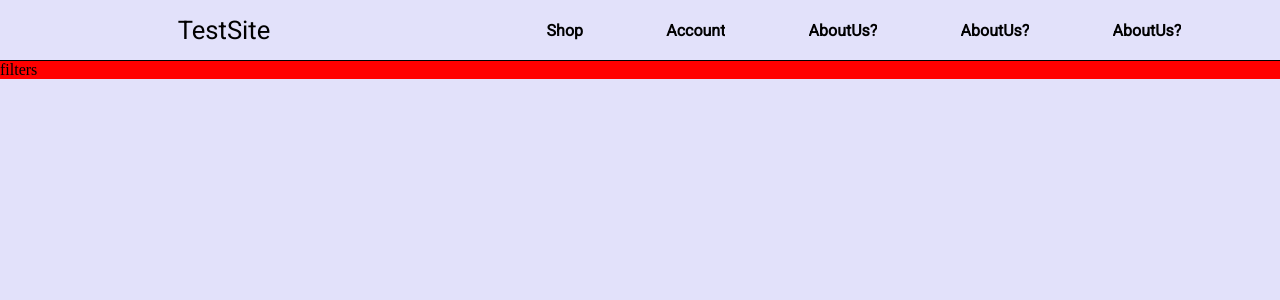
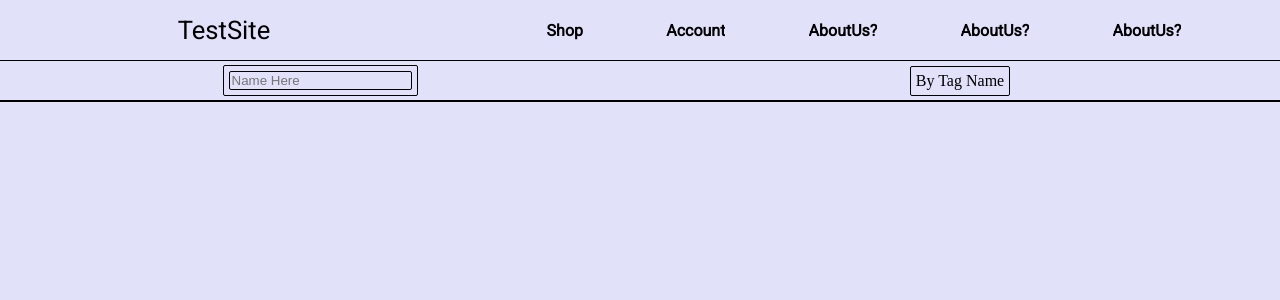
Before and after one commit to onadakoa/KrisInc, a Next.js app: page / in a window 1280 px wide. Shown: the top 300 px of the page. Built offline with nearby package versions, Linux system fonts and the light colour scheme.

Commit message:
added place for filters in main shop page

```diff
--- /dev/null
+++ b/src/components/Filters.tsx
@@ -0,0 +1,25 @@
+import { Component } from "react";
+import styles from "../styles/Filters.module.css"
+
+
+
+export default class Filters extends Component {
+
+    render() {
+
+        return (
+            <div className={styles.Container}>
+                <div>
+                    <div>
+                        <input type="text" placeholder="Name Here" />
+                    </div>
+                </div>
+                <div>
+                    <div>
+                        By Tag Name
+                    </div>
+                </div>
+            </div>
+        )
+    }
+}
--- a/src/pages/_app.tsx
+++ b/src/pages/_app.tsx
@@ -5,6 +5,7 @@ import Link from "next/link"
 import NavBar, { subsite } from "../components/NavBar"
 
 export default function App({ Component, pageProps }: AppProps) {
+
   const sites: subsite[] = [
     {
       href: "https://google.com/",
--- a/src/pages/index.tsx
+++ b/src/pages/index.tsx
@@ -3,17 +3,18 @@ import Image from 'next/image'
 import { Inter } from 'next/font/google'
 import styles from "../styles/Shop.module.css"
 
+import FiltersMenu from "../components/Filters"
+
 const inter = Inter({ subsets: ['latin'] })
 
 export default function Home() {
+
   return (
     <>
       <Head>
         <title>Kris. Inc</title>
       </Head>
-      <div className={styles.Container}>
-        filters
-      </div>
+      <FiltersMenu />
 
     </>
   )
--- /dev/null
+++ b/src/styles/Filters.module.css
@@ -0,0 +1,40 @@
+.Container {
+    width: 100vw;
+
+    display: flex;
+
+    justify-content: space-between;
+    align-items: center;
+
+    flex-wrap: wrap;
+
+    border-bottom: 2px solid black;
+}
+
+.Container>div {
+    box-sizing: border-box;
+
+    width: 50%;
+
+    padding: 4px;
+
+    display: flex;
+    justify-content: center;
+}
+
+.Container>div>div {
+    border: solid black 1.5px;
+    border-radius: 2px;
+
+    padding: 5px;
+
+
+}
+
+.Container>div>div>input[type=text] {
+    background-color: transparent;
+    border: 1px solid black;
+    border-radius: 2px;
+
+    color: black;
+}
--- a/src/styles/Shop.module.css
+++ b/src/styles/Shop.module.css
@@ -1,5 +1,5 @@
-.Container {
+/* .Container {
     width: 100vw;
 
     background-color: red;
-}
+} */
```
